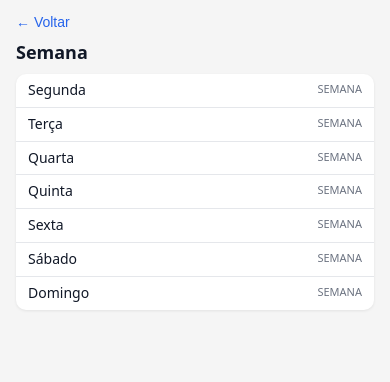
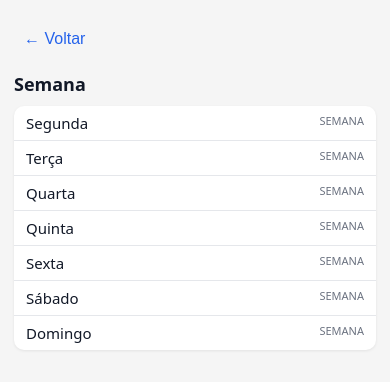
Before and after one commit to cchubs/le-velo, a plain HTML site: page index.html in a window 390 px wide. Both pictures are taken after a click on the button "SEMANA". Drawn offline with Linux system fonts and the light colour scheme.

Commit message:
Refactor styles.css for improved layout and responsiveness

```diff
--- a/styles.css
+++ b/styles.css
@@ -413,3 +413,42 @@ text-align:center;
 #detailChecklist li { margin: 2px 0 !important; }
 #detailChecklist h3 { margin: 10px 0 6px !important; }
 #detailChecklist p  { margin: 6px 0 10px !important; }
+
+/* ========= MOBILE BOOST (iPhone) ========= */
+@media (max-width: 700px) {
+  .view {
+    max-width: none;     /* não limita em mobile */
+    padding: 14px 14px 28px;
+  }
+
+  .menu-btn {
+    padding: 14px 16px;  /* caixas mais altas */
+    font-size: 15px;     /* texto maior */
+    border-radius: 14px;
+  }
+
+  .result-item,
+  .search-result-item {
+    padding: 12px 14px;
+    font-size: 15px;
+  }
+
+  /* Botão voltar com área de toque real */
+  .back-btn {
+    display: inline-flex;
+    align-items: center;
+    gap: 8px;
+    font-size: 16px;
+    padding: 12px 10px;   /* aumenta o “hit area” */
+    margin: 4px 0 6px;
+    border-radius: 10px;
+  }
+
+  #searchInput {
+    font-size: 15px;
+    padding: 12px 16px;
+  }
+
+  .header-title h1 { font-size: 20px; }
+  .header-title h2 { font-size: 13px; }
+}
```
